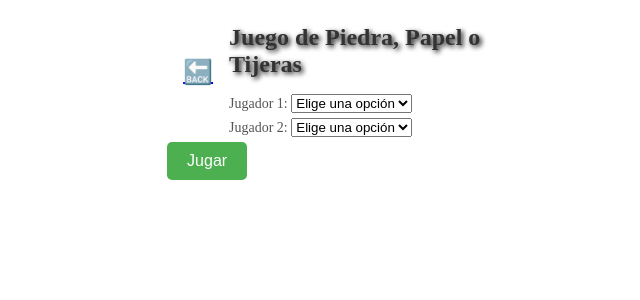
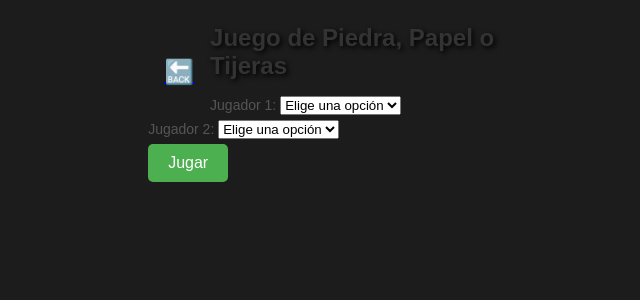
Before and after one commit to MateoMajlin/TP-Proyecto, a React (Create React App) app: page /juego/JuegoDosJugadores in a window 1280 px wide. Shown: the top 300 px of the page, without its empty margins (308-948 px from the left). Built offline with nearby package versions, Linux system fonts and the light colour scheme.

Commit message:
Update Cuenta.module.css

```diff
--- a/src/Cuenta.module.css
+++ b/src/Cuenta.module.css
@@ -1,5 +1,7 @@
 body {
-  /* ... */
+  background: #1C1C1C;
+  color: #fff;
+  font-family: 'Montserrat', sans-serif;
   display: flex;
   align-items: center;
   justify-content: center;
@@ -10,6 +12,7 @@ body {
   max-width: 85%;
   margin: 0 auto;
   text-align: center;
+  /* Otros estilos */
 }
 
 .formulario {
@@ -17,11 +20,14 @@ body {
   margin: 0 auto;
 }
 
-.datos {
-  max-width: 300px;
-  margin: 0 auto 15px;
-}
+/* Estilos gamer para botones, inputs, etc */
 
 .boton {
+  padding: 12px 30px;
+  border-radius: 30px;
+  background: #e50914;
+  color: #fff;
+
+  /* Centrado */
   margin: 0 auto;
 }
```
